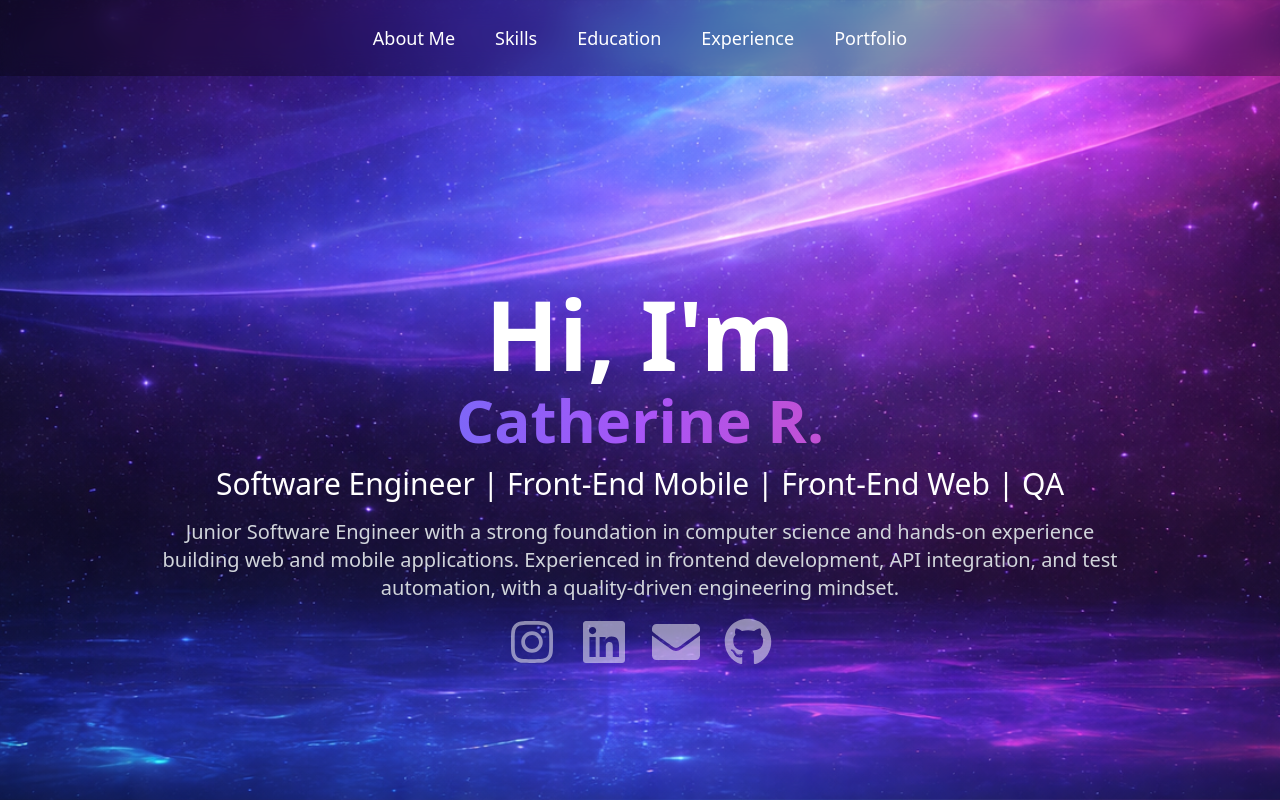
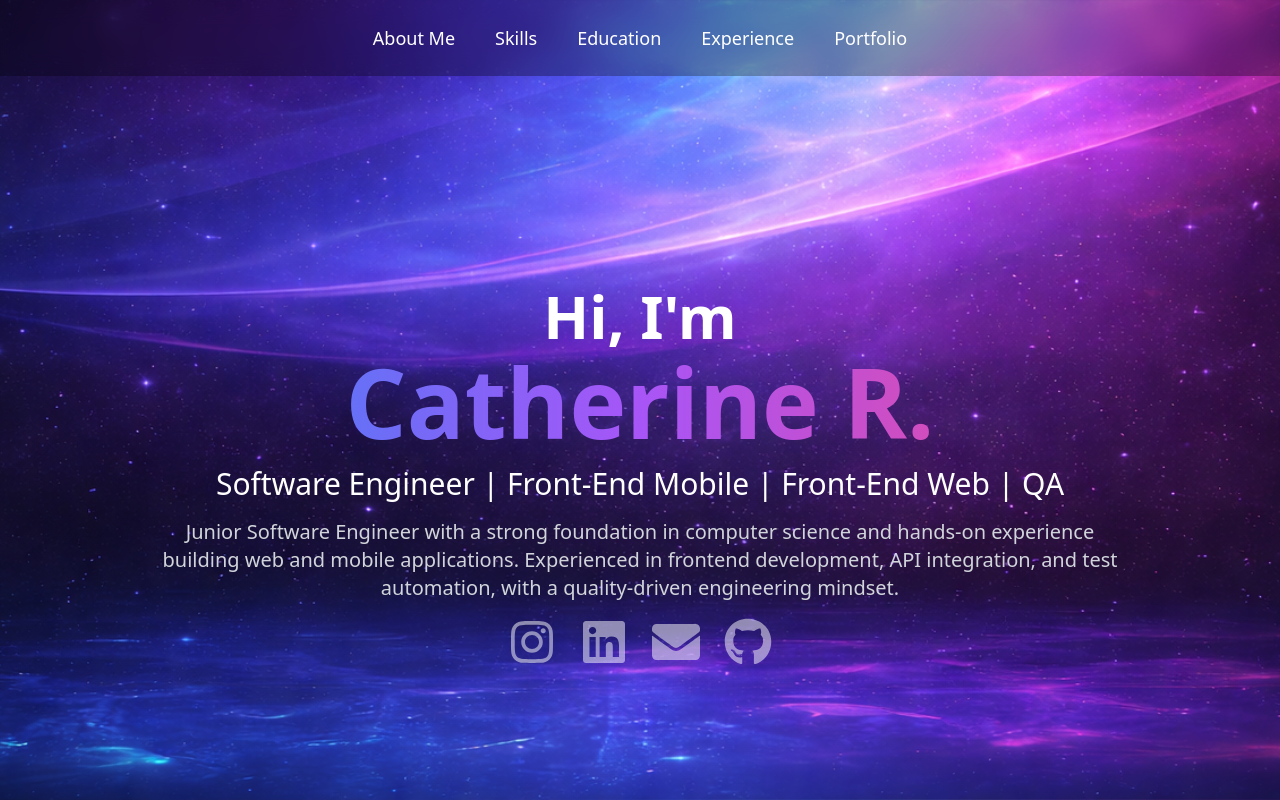
Before and after one commit to cathNotcat/my-portfolio, a React (Vite) app: page / in a window 1280 px wide. Shown: the top 800 px of the page. Built offline with nearby package versions, Linux system fonts and the light colour scheme.

Commit message:
fix: background and title size

```diff
--- a/src/App.jsx
+++ b/src/App.jsx
@@ -8,7 +8,7 @@ import BackToTopComponent from './components/BackToTopComponent'
 
 const App = () => {
   return (
-    <div className="min-h-screen bg-fixed bg-cover bg-center bg-[url('/img/background.png')]">
+    <div className="min-h-screen h-auto bg-fixed bg-cover bg-center bg-[url('/img/background.png')]">
 
       <Navbar items={menuData}/>
       <Hero />
--- a/src/components/Hero.jsx
+++ b/src/components/Hero.jsx
@@ -6,10 +6,10 @@ const Hero = () => {
   return (
     <section id="hero" className="min-h-screen flex items-center justify-center text-center text-white">
         <div className="max-w-[75%]">
-            <h1 className="text-xl md:text-8xl font-bold mb-2">
+            <h1 className="text-xl md:text-6xl font-bold mb-2">
                 {heroData.greetings}
             </h1>
-            <h1 className="text-4xl md:text-5xl lg:text-6xl font-bold bg-gradient-to-r from-blue-500 via-purple-500 to-pink-500 bg-clip-text text-transparent mb-4">
+            <h1 className="text-6xl md:text-7xl lg:text-8xl font-bold bg-gradient-to-r from-blue-500 via-purple-500 to-pink-500 bg-clip-text text-transparent mb-4">
                 {heroData.name}
             </h1>
 
```
